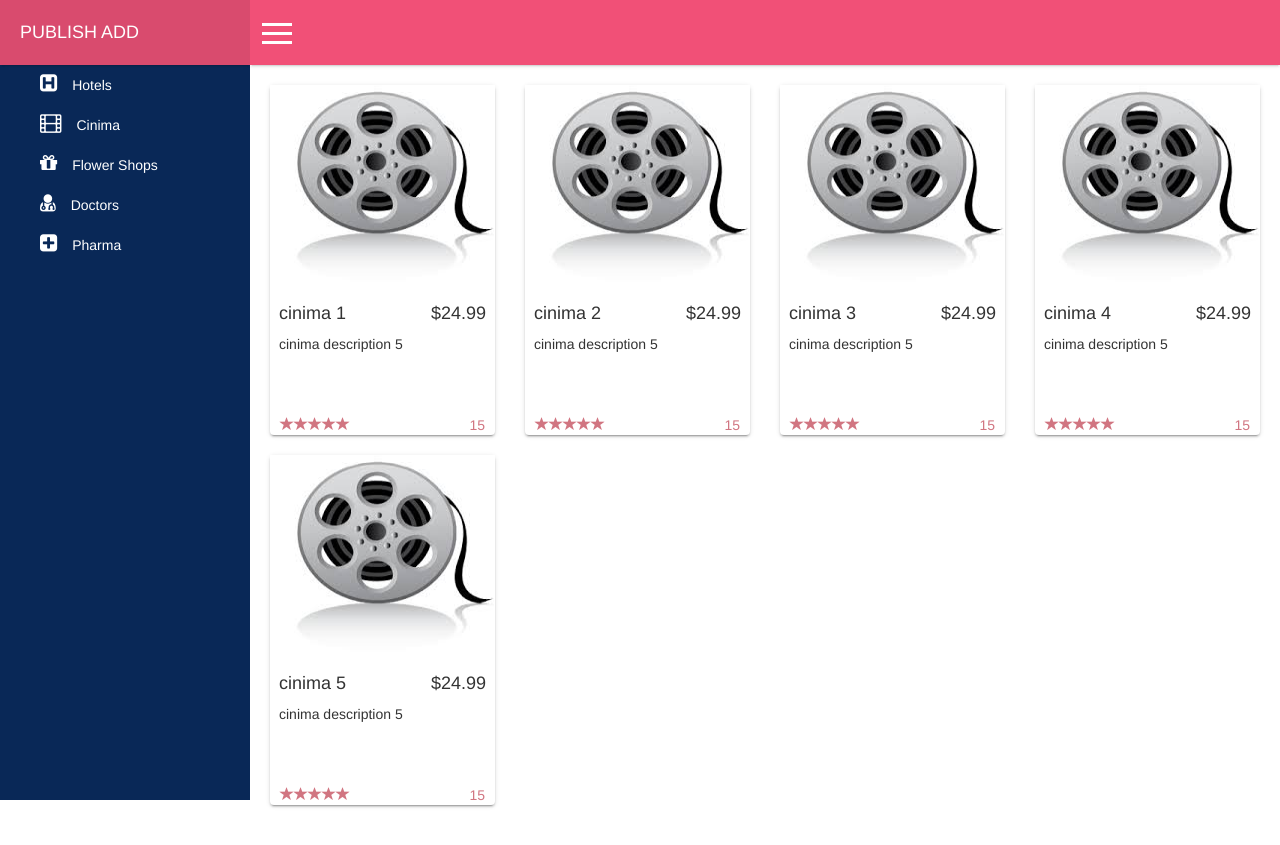
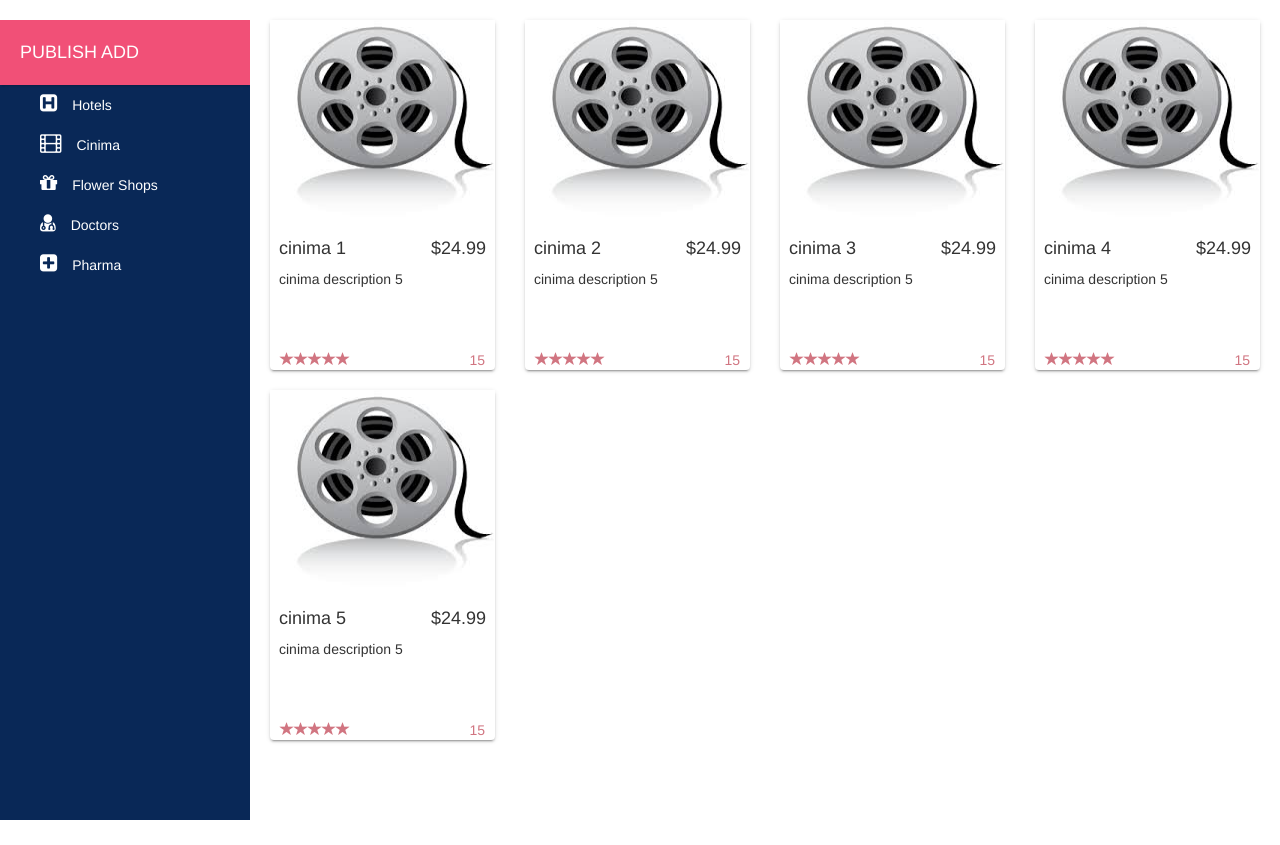
Before and after one commit to Bhavyashree-P-B/new-project, an Angular app: page /#/list/cinima in a window 1280 px wide. After the commit the page ends 800 px from the top, so only its background shows below. Built offline with nearby package versions, Linux system fonts and the light colour scheme; what angular2-google-maps would draw is missing.

Commit message:
header removal in dashboard

```diff
--- a/src/app/app.component.html
+++ b/src/app/app.component.html
@@ -1,14 +1,14 @@
 <div id="wrapper">
 
-    <app-navbar> </app-navbar>
+    <!--<app-navbar> </app-navbar>-->
 
-    <div class="docbar">
+    <!--<div class="docbar">
         <a href="#" class="btn btn-default" id="menu-toggle">
             <div></div>
             <div></div>
             <div></div>
         </a>
-    </div>
+    </div>-->
     <!-- Page Content -->
     <div id="page-content-wrapper">
         <router-outlet></router-outlet>
--- a/src/app/component/dashboard/dashboard.component.css
+++ b/src/app/component/dashboard/dashboard.component.css
@@ -100,3 +100,14 @@ a.category-list {
     top: 10px;
     left: 10px;
 }
+
+
+
+
+
+/*amith css changes..... kempa should review and update*/
+@media(min-width:768px) {
+    #wrapper {
+        padding-left: none !important;
+    }
+}
--- a/src/app/component/dashboard/dashboard.component.ts
+++ b/src/app/component/dashboard/dashboard.component.ts
@@ -9,9 +9,9 @@ import { Component, OnInit, AfterViewInit } from '@angular/core';
 export class DashboardComponent implements OnInit {
 
     ngAfterViewInit() {
-      $( document ).ready(function() {
-       $("#wrapper").toggleClass("toggled");
-      });
+      // $( document ).ready(function() {
+      //  $("#wrapper").toggleClass("toggled");
+      // });
     }
   constructor() { }
 
--- a/src/app/component/details-page/details-page.component.html
+++ b/src/app/component/details-page/details-page.component.html
@@ -1,3 +1,4 @@
+<app-navbar> </app-navbar>
 <div class="row">
     <div class="col-md-12 detailpage">
         <div class="thumbnail">
--- a/src/app/component/list-page/list-page.component.html
+++ b/src/app/component/list-page/list-page.component.html
@@ -1,3 +1,4 @@
+    <app-navbar> </app-navbar>
 <div class="row">
     <div class="col-lg-3 col-md-3 col-sm-6" *ngFor="let list of typeList">
         <a routerLink="/details/{{list.Id}}" class="item-list">
--- a/src/index.html
+++ b/src/index.html
@@ -15,11 +15,11 @@
 <body>
   <app-root>Loading...</app-root>
 </body>
-<script>
+<!--<script>
   $("#menu-toggle").click(function (e) {
     e.preventDefault();
     $("#wrapper").toggleClass("toggled");
-  });
+  });-->
 </script>
 
 </html>
```
